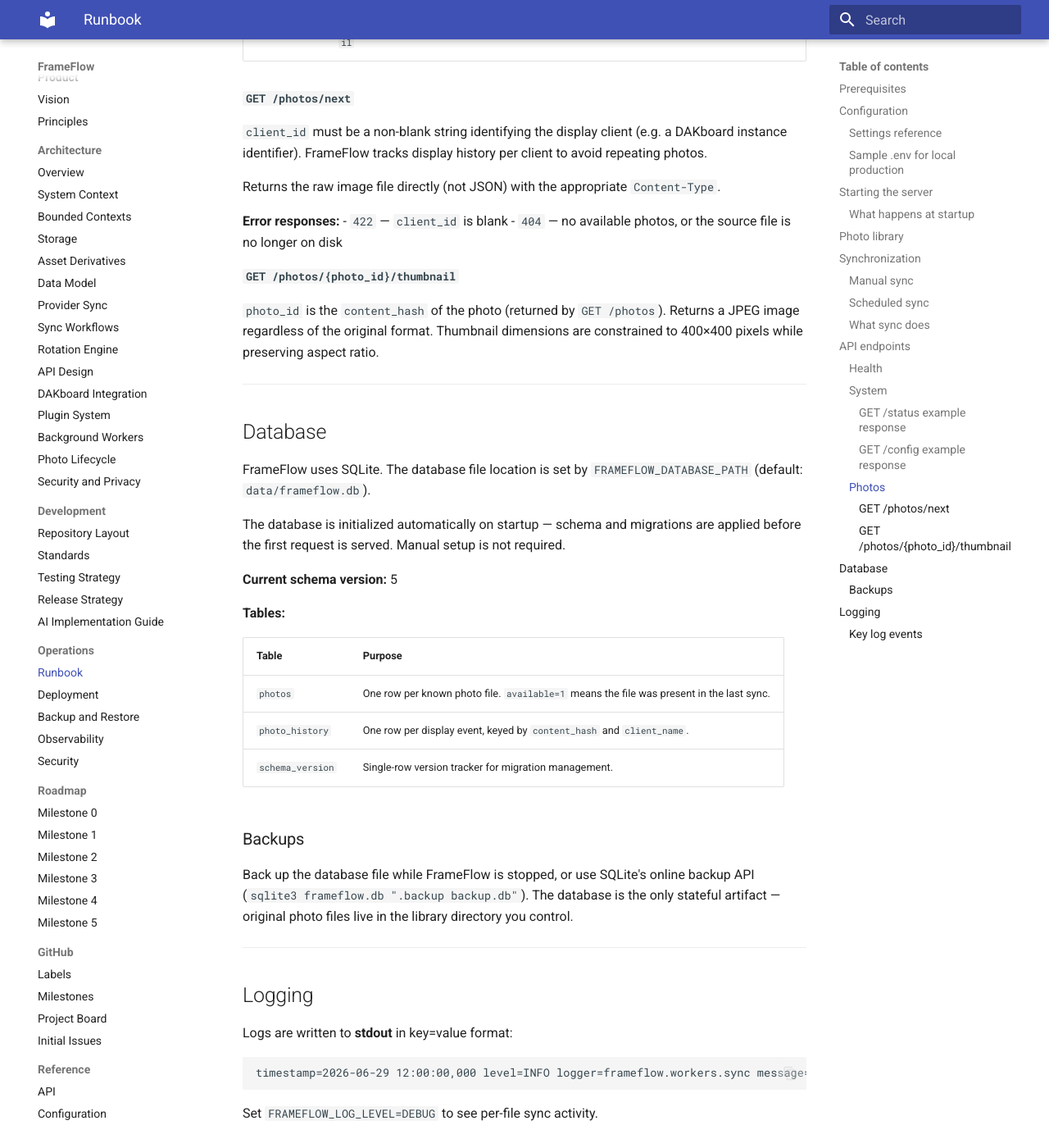
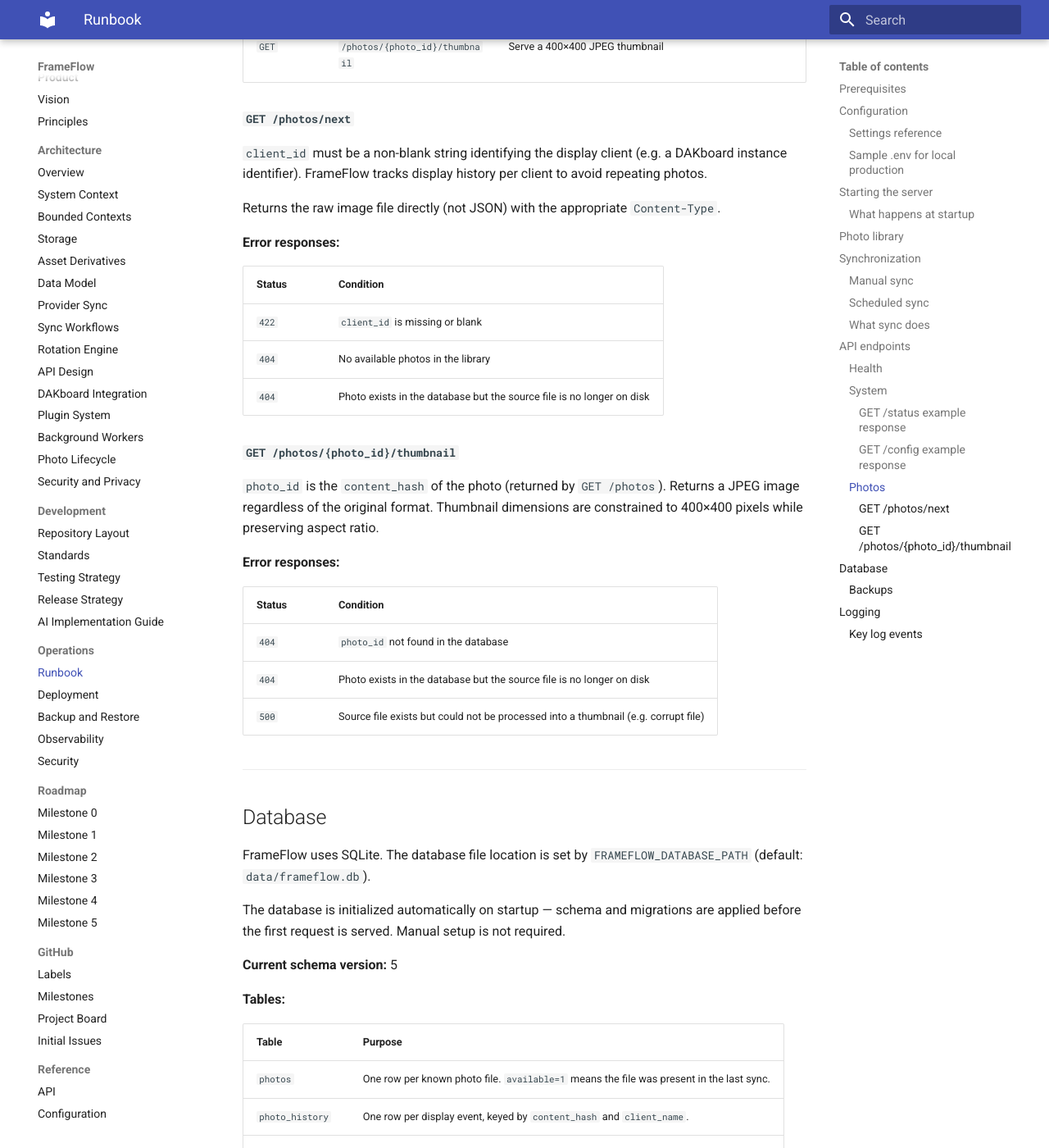
Before and after one commit to nbeck/frameflow, an MkDocs documentation site: the page built from docs/operations.md, in a window 1280 px wide and 1400 px high, scrolled down 5268 px. Shown: the whole window at 82% size. Built offline with MkDocs 1.6.1 and Material for MkDocs 9.7.7, drawn with Linux system fonts in a browser that asks for light colours; some of the changed text lies outside the part shown.

Commit message:
Standardize API error responses for thumbnail and sync endpoints (#84)
Add controlled error handling for two previously unhandled exception
paths: PIL processing failures in GET /photos/{id}/thumbnail now return
500 with a fixed detail string, and unexpected scheduler errors in
POST /sync now return 500 instead of propagating as bare exceptions.
Update docs with error-code tables for photo endpoints.

Closes #76

Co-authored-by: Nate Beck <>
Co-authored-by: Claude Sonnet 4.6 <noreply@anthropic.com>

````diff
--- a/docs/operations.md
+++ b/docs/operations.md
@@ -132,6 +132,7 @@ The request is synchronous — it blocks until the scan completes and returns th
 ```
 
 Returns `409 Conflict` if a sync is already in progress.
+Returns `500 Internal Server Error` if an unexpected error occurs during the sync.
 
 ### Scheduled sync
 
@@ -222,14 +223,26 @@ identifier). FrameFlow tracks display history per client to avoid repeating phot
 Returns the raw image file directly (not JSON) with the appropriate `Content-Type`.
 
 **Error responses:**
-- `422` — `client_id` is blank
-- `404` — no available photos, or the source file is no longer on disk
+
+| Status | Condition |
+|---|---|
+| `422` | `client_id` is missing or blank |
+| `404` | No available photos in the library |
+| `404` | Photo exists in the database but the source file is no longer on disk |
 
 #### `GET /photos/{photo_id}/thumbnail`
 
 `photo_id` is the `content_hash` of the photo (returned by `GET /photos`).
 Returns a JPEG image regardless of the original format.
 Thumbnail dimensions are constrained to 400×400 pixels while preserving aspect ratio.
+
+**Error responses:**
+
+| Status | Condition |
+|---|---|
+| `404` | `photo_id` not found in the database |
+| `404` | Photo exists in the database but the source file is no longer on disk |
+| `500` | Source file exists but could not be processed into a thumbnail (e.g. corrupt file) |
 
 ---
 
````
Also changed, not shown: 4 other files.
